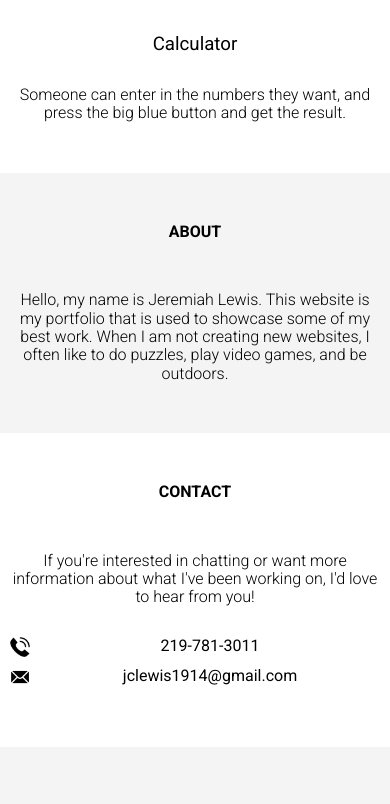
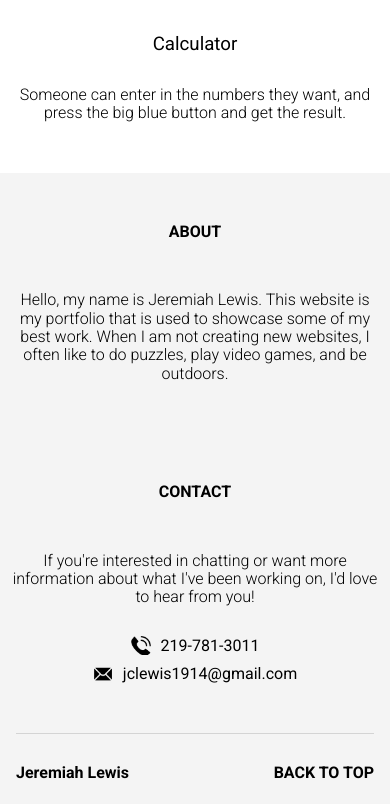
Before and after one commit to jclewis17/Techdegree-Project-2, a plain HTML site: page index.html in a window 390 px wide. Shown: the part 2856-3660 px from the top of the page. Before the commit the page ends 3603 px from the top, so only its background shows below. Drawn offline with Linux system fonts and the light colour scheme; a web font is replaced by a local one.

Commit message:
Contact and footer
I fixed the issue with icons not showing up and placing in the wrong spot so that they are correct now. I also added a footer. Both for mobile users and one for tablet users and desktop users.

```diff
--- a/css/styles.css
+++ b/css/styles.css
@@ -74,7 +74,6 @@ a:hover {
 }
 
 .contact {
-  background-color: #fff;
   padding: 0 10px 50px 10px;
 }
 
@@ -83,7 +82,6 @@ a:hover {
 }
 
 .contact-info a {
-  display: block;
   min-height: 20px;
   background-repeat: no-repeat;
   background-size: 20px 20px;
@@ -106,3 +104,27 @@ a:hover {
 .add-heading {
   padding: 50px 0;
 }
+
+.main-footer {
+  padding-top: 30px;
+  border-top: 1px #D4D4D4 solid;
+  margin-left: 1em;
+  margin-right: 1em;
+  padding-bottom: 40px;
+}
+
+.footer-nav li {
+  display: none;
+}
+
+.back-top {
+  list-style-type: none;
+  display: inline-block;
+  font-weight: bold;
+  float: right;
+}
+
+.footer-name {
+  font-weight: bold;
+  float: left;
+}
--- a/index.html
+++ b/index.html
@@ -8,6 +8,9 @@
     <link href="https://fonts.googleapis.com/css?family=Muli%7CRoboto:400,300,500,700,900" rel="stylesheet">
   </head>
   <body>
+
+    <section id="home">
+    </section>
 
     <header class="main-header">
       <h1 class="name">Jeremiah Lewis</h1>
@@ -86,7 +89,20 @@
             <li class="phone"><a href="tel:219-781-3011">219-781-3011</a></li>
             <li class="mail"><a href="mailto:jclewis1914@gmail.com">jclewis1914@gmail.com</a></li>
           </ul>
-        </div> <!-- about end -->
+        </div> <!-- contact end -->
+
+        <footer class="main-footer">
+          <h4 class="footer-name">Jeremiah Lewis</h4>
+            <ul class="footer-nav">
+              <li><a href="#contact">CONTACT</a></li>
+              <li><a href="#about">ABOUT</a></li>
+              <li><a href="#portfolio">PORTFOLIO</a></li>
+              <li><a href="#home">HOME</a></li>
+            </ul>
+            <ul class="back-top">
+              <li><a href="#home">BACK TO TOP</a></li>
+            </ul>
+        </footer>
 
 
   </body>
```
